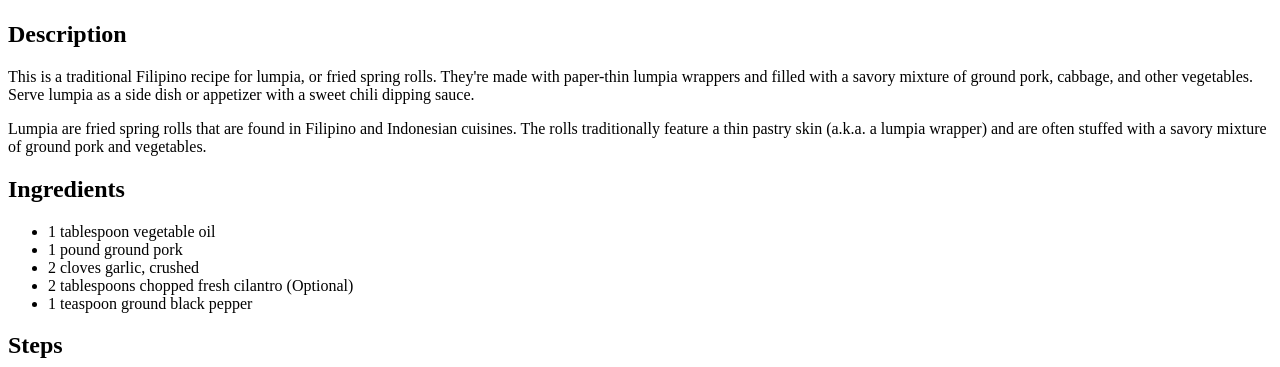
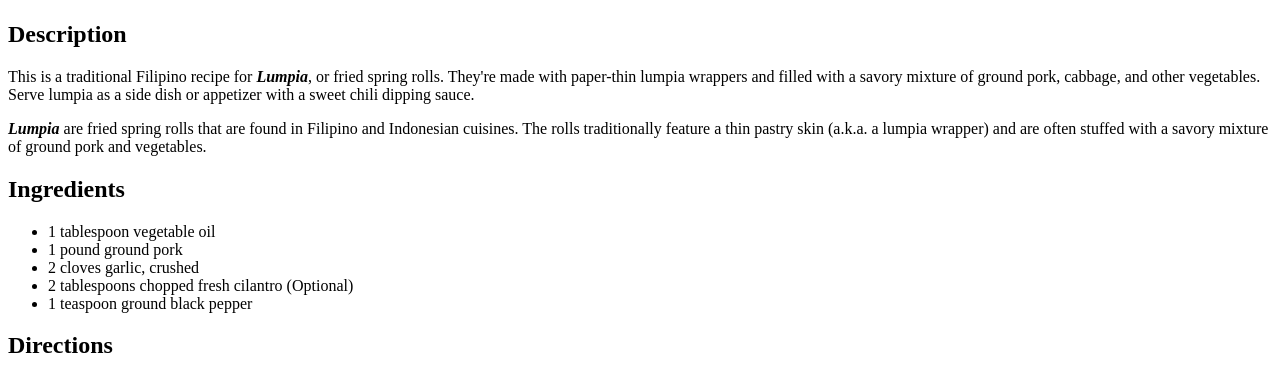
Before and after one commit to jcobeast/odin-recipes, a plain HTML site: page recipes/lumpia.html in a window 1280 px wide. Shown: the part 433-800 px from the top of the page. Drawn offline with Linux system fonts and the light colour scheme.

Commit message:
Updated description contents

```diff
--- a/recipes/lumpia.html
+++ b/recipes/lumpia.html
@@ -15,16 +15,17 @@
     />
     <h2>Description</h2>
     <p>
-      This is a traditional Filipino recipe for lumpia, or fried spring rolls.
-      They're made with paper-thin lumpia wrappers and filled with a savory
-      mixture of ground pork, cabbage, and other vegetables. Serve lumpia as a
-      side dish or appetizer with a sweet chili dipping sauce.
+      This is a traditional Filipino recipe for <strong><em>Lumpia</em></strong
+      >, or fried spring rolls. They're made with paper-thin lumpia wrappers and
+      filled with a savory mixture of ground pork, cabbage, and other
+      vegetables. Serve lumpia as a side dish or appetizer with a sweet chili
+      dipping sauce.
     </p>
     <p>
-      Lumpia are fried spring rolls that are found in Filipino and Indonesian
-      cuisines. The rolls traditionally feature a thin pastry skin (a.k.a. a
-      lumpia wrapper) and are often stuffed with a savory mixture of ground pork
-      and vegetables.
+      <strong><em>Lumpia</em></strong> are fried spring rolls that are found in
+      Filipino and Indonesian cuisines. The rolls traditionally feature a thin
+      pastry skin (a.k.a. a lumpia wrapper) and are often stuffed with a savory
+      mixture of ground pork and vegetables.
     </p>
     <h2>Ingredients</h2>
     <ul>
@@ -34,7 +35,7 @@
       <li>2 tablespoons chopped fresh cilantro (Optional)</li>
       <li>1 teaspoon ground black pepper</li>
     </ul>
-    <h2>Steps</h2>
+    <h2>Directions</h2>
     <ol>
       <li>Gather all ingredients.</li>
       <li>
```
Also changed, not shown: recipes/adobo.html (+4 -3 lines), recipes/arrozcaldo.html (+7 -6 lines), recipes/maja_blanca.html (+7 -6 lines).
